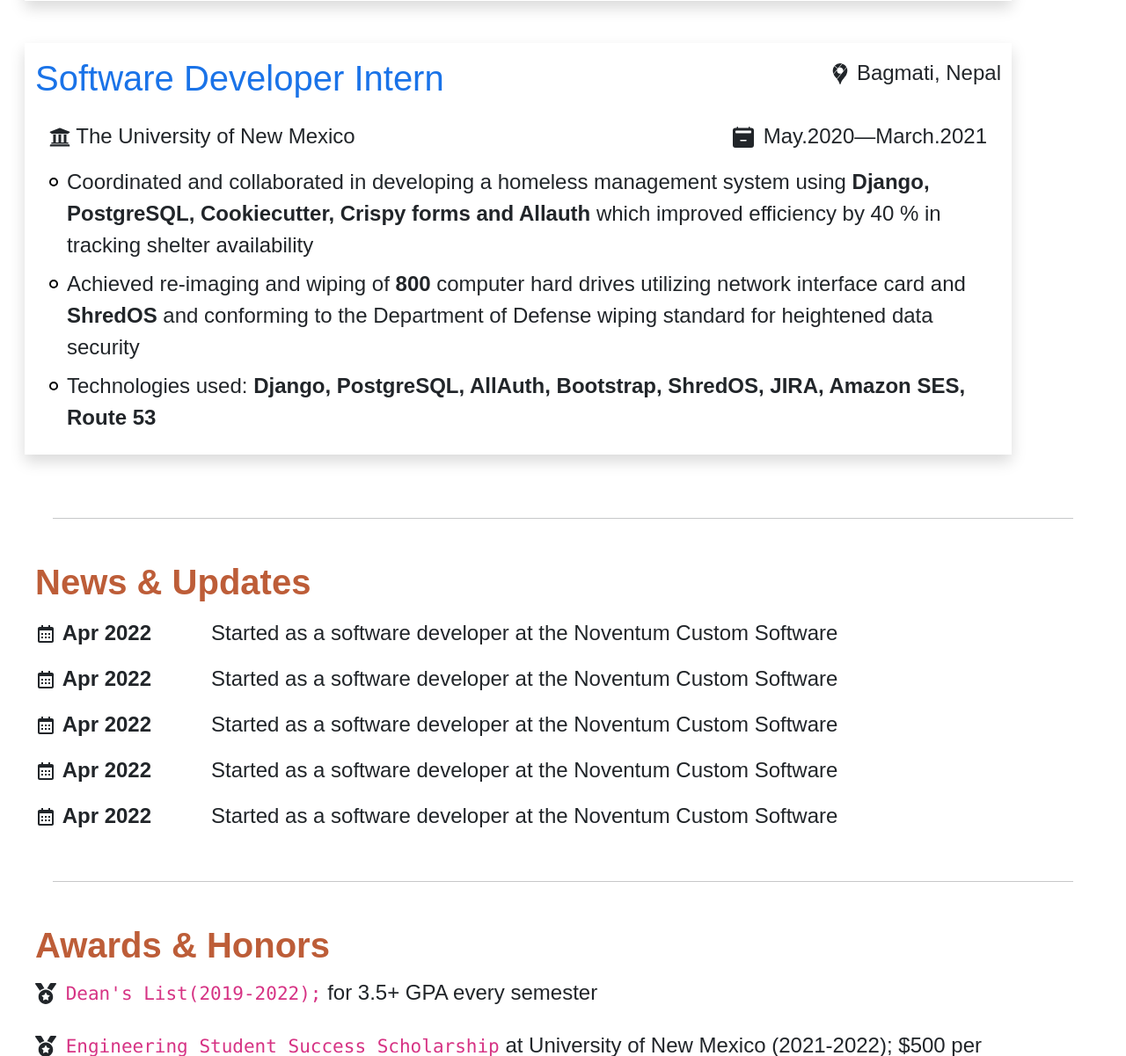
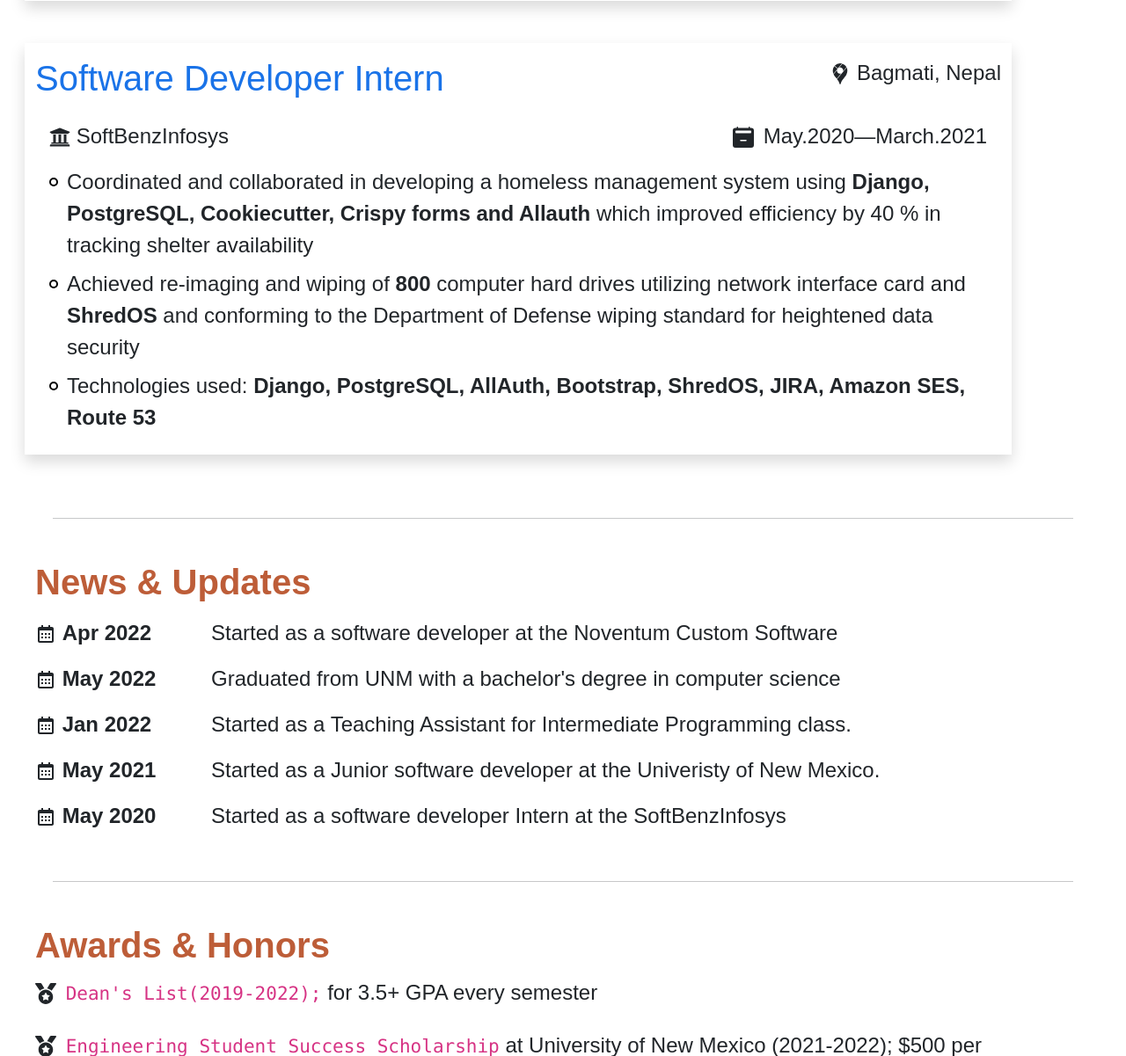
Before and after one commit to upadraj/portofolio, a Django app: page / in a window 1280 px wide. Shown: the part 2761-3962 px from the top of the page at 88% size. Run offline with Django 4.2, Linux system fonts and the light colour scheme; some libraries are stand-ins or nearby versions.

Commit message:
News section updated.

```diff
--- a/templates/component/news.html
+++ b/templates/component/news.html
@@ -22,10 +22,10 @@
                      xmlns="http://www.w3.org/2000/svg"><path
                         d="M7 11h2v2H7zm0 4h2v2H7zm4-4h2v2h-2zm0 4h2v2h-2zm4-4h2v2h-2zm0 4h2v2h-2z"></path><path
                         d="M5 22h14c1.103 0 2-.897 2-2V6c0-1.103-.897-2-2-2h-2V2h-2v2H9V2H7v2H5c-1.103 0-2 .897-2 2v14c0 1.103.897 2 2 2zM19 8l.001 12H5V8h14z"></path></svg>
-                <strong>Apr 2022</strong>
+                <strong>May 2022</strong>
         </div>
         <div class="col-10">
-            Started as a software developer at the Noventum Custom Software
+            Graduated from UNM with a bachelor's degree in computer science
         </div>
     </div>
     <div class="row my-2">
@@ -36,10 +36,10 @@
                      xmlns="http://www.w3.org/2000/svg"><path
                         d="M7 11h2v2H7zm0 4h2v2H7zm4-4h2v2h-2zm0 4h2v2h-2zm4-4h2v2h-2zm0 4h2v2h-2z"></path><path
                         d="M5 22h14c1.103 0 2-.897 2-2V6c0-1.103-.897-2-2-2h-2V2h-2v2H9V2H7v2H5c-1.103 0-2 .897-2 2v14c0 1.103.897 2 2 2zM19 8l.001 12H5V8h14z"></path></svg>
-                <strong>Apr 2022</strong>
+                <strong>Jan 2022</strong>
         </div>
         <div class="col-10">
-            Started as a software developer at the Noventum Custom Software
+            Started as a Teaching Assistant for Intermediate Programming class.
         </div>
     </div>
     <div class="row my-2">
@@ -50,13 +50,14 @@
                      xmlns="http://www.w3.org/2000/svg"><path
                         d="M7 11h2v2H7zm0 4h2v2H7zm4-4h2v2h-2zm0 4h2v2h-2zm4-4h2v2h-2zm0 4h2v2h-2z"></path><path
                         d="M5 22h14c1.103 0 2-.897 2-2V6c0-1.103-.897-2-2-2h-2V2h-2v2H9V2H7v2H5c-1.103 0-2 .897-2 2v14c0 1.103.897 2 2 2zM19 8l.001 12H5V8h14z"></path></svg>
-                <strong>Apr 2022</strong>
+                <strong>May 2021</strong>
         </div>
         <div class="col-10">
-            Started as a software developer at the Noventum Custom Software
+            Started as a Junior software developer at the Univeristy of New Mexico.
         </div>
     </div>
-    <div class="row my-2">
+
+       <div class="row my-2">
         <div class="col-2">
                 <svg stroke="currentColor" fill="currentColor" stroke-width="0"
                      viewBox="0 0 24 24"
@@ -64,10 +65,10 @@
                      xmlns="http://www.w3.org/2000/svg"><path
                         d="M7 11h2v2H7zm0 4h2v2H7zm4-4h2v2h-2zm0 4h2v2h-2zm4-4h2v2h-2zm0 4h2v2h-2z"></path><path
                         d="M5 22h14c1.103 0 2-.897 2-2V6c0-1.103-.897-2-2-2h-2V2h-2v2H9V2H7v2H5c-1.103 0-2 .897-2 2v14c0 1.103.897 2 2 2zM19 8l.001 12H5V8h14z"></path></svg>
-                <strong>Apr 2022</strong>
+                <strong>May 2020</strong>
         </div>
         <div class="col-10">
-            Started as a software developer at the Noventum Custom Software
+            Started as a software developer Intern at the SoftBenzInfosys
         </div>
     </div>
 </div>
--- a/templates/component/third-work-experience.html
+++ b/templates/component/third-work-experience.html
@@ -18,7 +18,7 @@
                             height="1em" width="1em"
                             xmlns="http://www.w3.org/2000/svg"><path
                             d="M496 128v16a8 8 0 0 1-8 8h-24v12c0 6.627-5.373 12-12 12H60c-6.627 0-12-5.373-12-12v-12H24a8 8 0 0 1-8-8v-16a8 8 0 0 1 4.941-7.392l232-88a7.996 7.996 0 0 1 6.118 0l232 88A8 8 0 0 1 496 128zm-24 304H40c-13.255 0-24 10.745-24 24v16a8 8 0 0 0 8 8h464a8 8 0 0 0 8-8v-16c0-13.255-10.745-24-24-24zM96 192v192H60c-6.627 0-12 5.373-12 12v20h416v-20c0-6.627-5.373-12-12-12h-36V192h-64v192h-64V192h-64v192h-64V192H96z"></path></svg>
-                    The University of New Mexico </p>
+                    SoftBenzInfosys </p>
                 </div>
                 <div>
                 <p>
```
